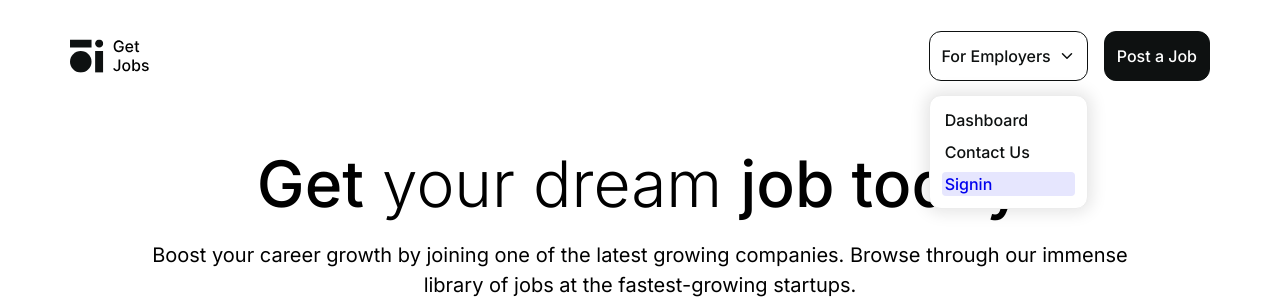
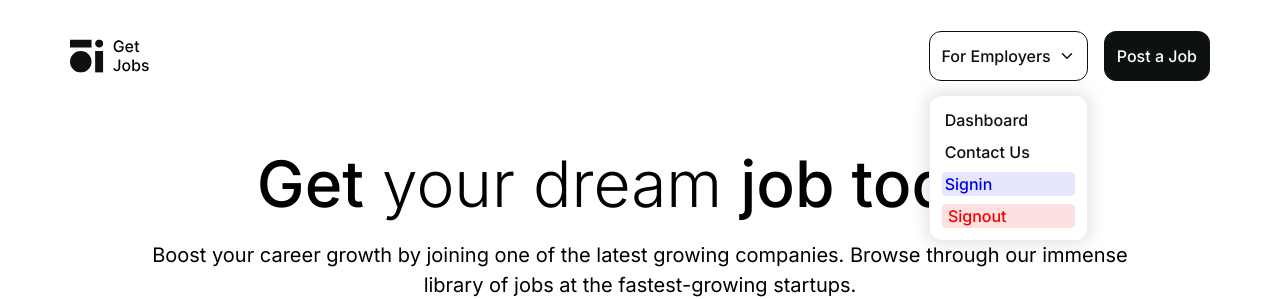
Before and after one commit to jobfinder456/Frontend, a Next.js app: page /search in a window 1280 px wide. Both pictures are taken after a click on the element "For Employers". Shown: the top 299 px of the page. Built offline with nearby package versions, Linux system fonts and the light colour scheme; no server answers.

Commit message:
auth fixes

```diff
--- a/src/app/(auth)/login/page.jsx
+++ b/src/app/(auth)/login/page.jsx
@@ -33,6 +33,7 @@ const Login = () => {
         { withCredentials: true }
       );
 
+      localStorage.setItem("getjobs", true)
       router.push("/dashboard");
     } catch (error) {
       console.error("Email sending error:", error);
--- a/src/app/(auth)/signup/page.jsx
+++ b/src/app/(auth)/signup/page.jsx
@@ -32,7 +32,7 @@ const Signup = () => {
         `${process.env.NEXT_PUBLIC_BACK_AUTH}/api/v1/check`,
         { email: email, otp: otp }
       );
-      localStorage.setItem("jf_token", response.data.token);
+      localStorage.setItem("getjobs", true)
       router.push("/dashboard");
     } catch (error) {
       console.error("Email sending error:", error);
--- a/src/components/ForEmp.jsx
+++ b/src/components/ForEmp.jsx
@@ -4,12 +4,10 @@ import Link from "next/link";
 import { IoChevronDownOutline } from "react-icons/io5";
 
 function ForEmp() {
-  const [token, setToken] = useState("");
   const [visible, setVisible] = useState(false);
 
   const onSignout = () => {
-    localStorage.removeItem("jf_token");
-    localStorage.removeItem("userMail")
+    localStorage.removeItem("getjobs");
   };
 
   const toggleVisibility = () => {
@@ -17,7 +15,6 @@ function ForEmp() {
   };
 
   useEffect(() => {
-    setToken(localStorage.getItem("jf_token") || false);
 
     const handleClickOutside = (event) => {
       if (visible && !event.target.closest(".for-emp-container")) {
@@ -42,7 +39,7 @@ function ForEmp() {
         </div>
 
         <div
-          className={`absolute top-[3rem] md:top-[4rem] ${
+          className={`absolute z-50 top-[3rem] md:top-[4rem] ${
             visible ? "" : "hidden"
           } w-[100%] bg-white flex flex-col items-start-start gap-[0.5rem] text-base-1 p-[1rem] md:p-[12px] rounded-[12px] border-[1px] border-background font-medium shadow-[0px_0px_16px_4px_rgba(0,0,0,0.1)]`}
         >
@@ -52,22 +49,20 @@ function ForEmp() {
           <Link href={"/contact"} className="z-50 pl-[0.2rem]">
             Contact Us
           </Link>
-          {!token && (
+
           <Link
             href={"/signinwithotp"}
             className="bg-accent-blue-2 z-50 pl-[0.2rem] text-accent-blue-1 rounded-[4px]"
           >
             Signin
           </Link>
-          )}
-          {token && (
+
           <button
             onClick={onSignout}
             className="bg-accent-red-2 text-start text-accent-red-1 rounded-[4px] z-50 pl-[0.4rem]"
           >
             Signout
           </button>
-          )}
         </div>
       </div>
     </>
--- a/src/components/JobCard.jsx
+++ b/src/components/JobCard.jsx
@@ -14,8 +14,8 @@ function JobCard({ jobTitle, companyName, isRemote, loc, id, img }) {
             <img
               src={img}
               alt="company_logo"
-              className="w-full h-full object-contain"
-              style={{ objectFit: "contain" }} // You can set object-fit through inline styles
+              className="w-full h-full object-cover"
+              style={{ objectFit: "cover" }} // You can set object-fit through inline styles
             />
           ) : (
             <span className="flex items-center justify-center h-full text-white">
```
Lines whose indentation alone changed are shown as unchanged.
